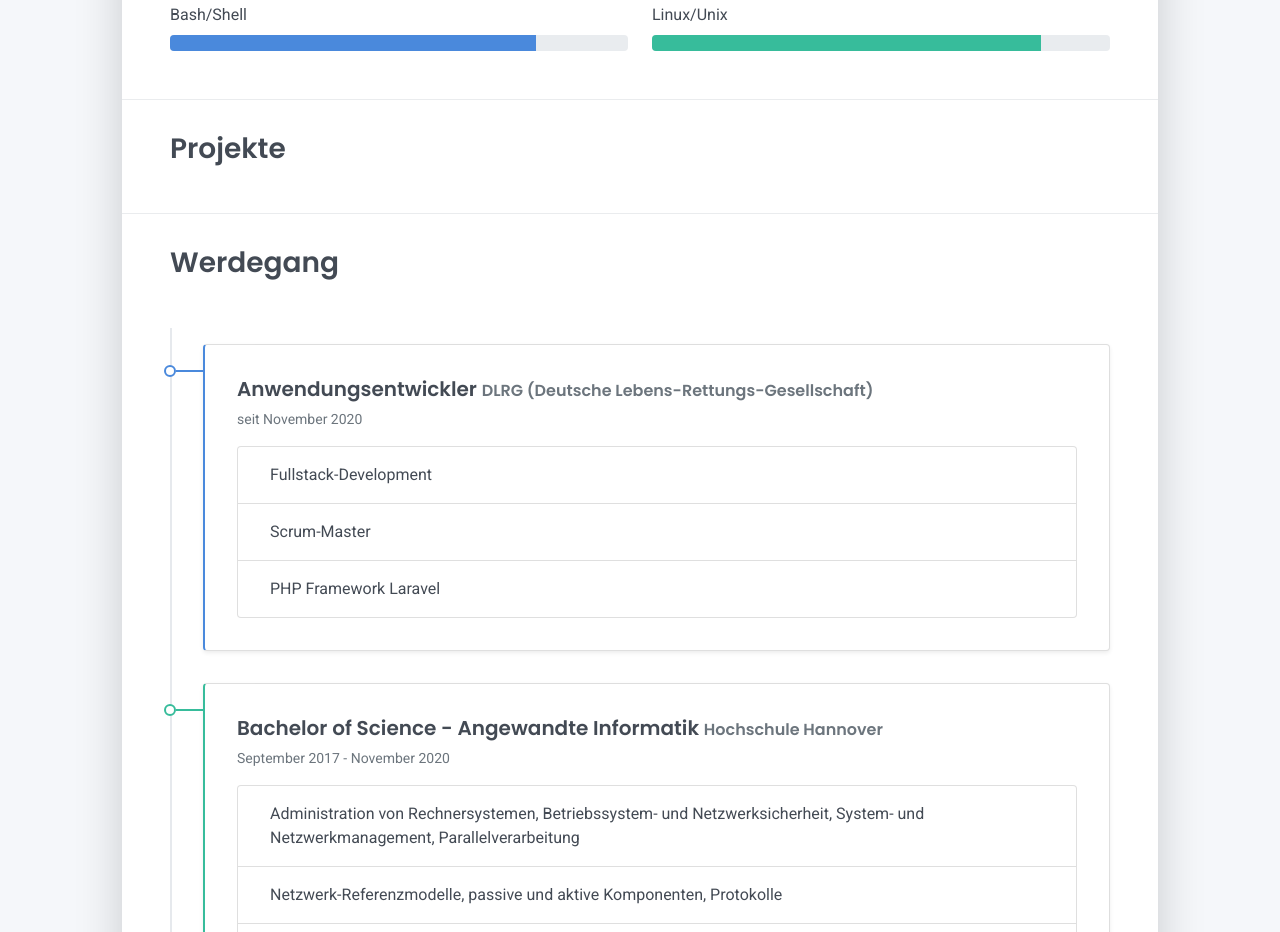
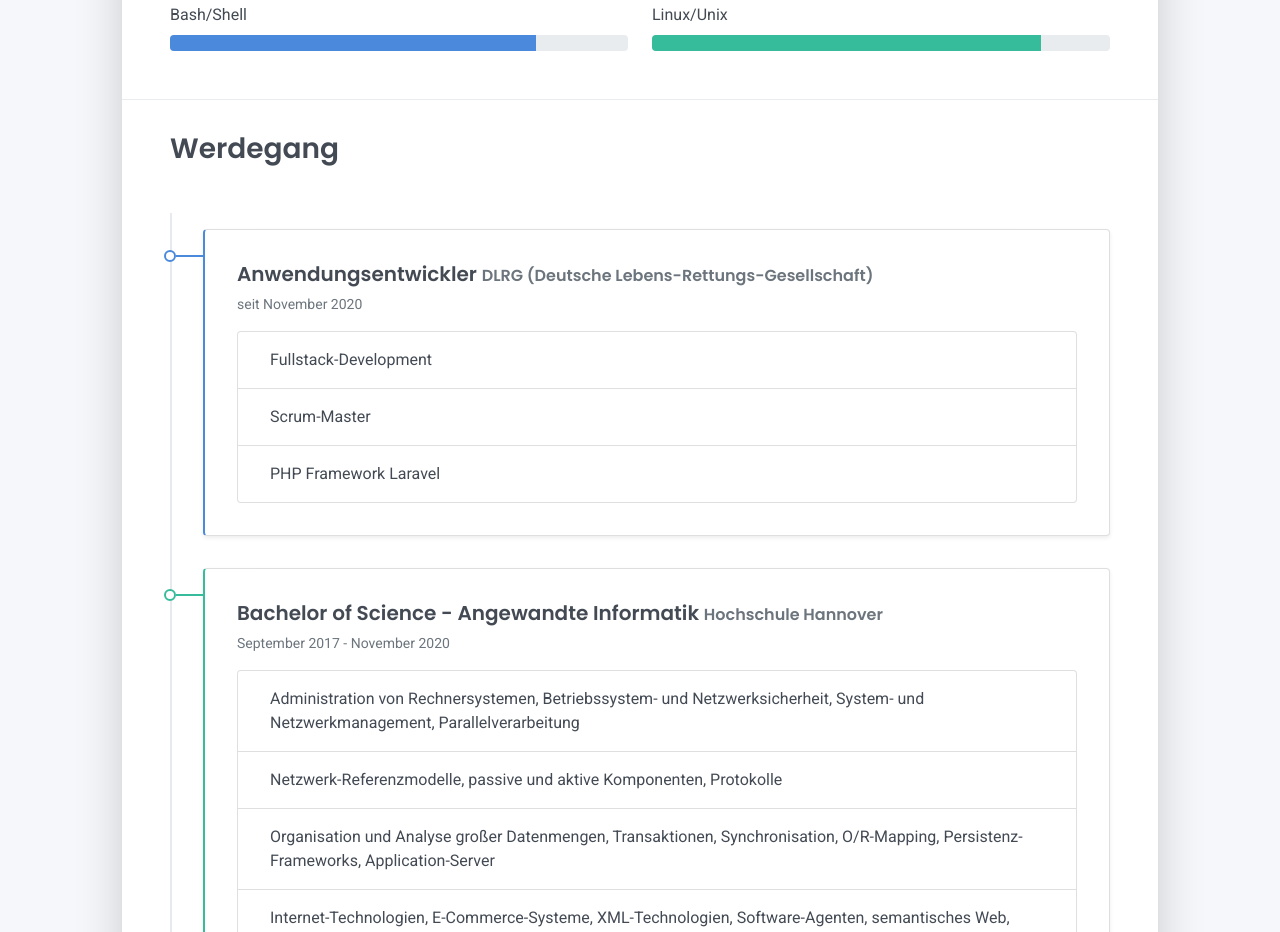
Before and after one commit to steven-streller/portfolio, a plain HTML site: page public/index.html in a window 1280 px wide. Shown: the part 1154-2086 px from the top of the page. Drawn offline with Linux system fonts and the light colour scheme.

Commit message:
Projekte entfernt

```diff
--- a/public/index.html
+++ b/public/index.html
@@ -178,10 +178,6 @@
   </div>
   <hr class="d-print-none"/>
   <div class="work-experience-section px-3 px-lg-4">
-    <h2 class="h3 mb-4">Projekte</h2>
-  </div>
-  <hr class="d-print-none"/>
-  <div class="work-experience-section px-3 px-lg-4">
     <h2 class="h3 mb-4">Werdegang</h2>
     <div class="timeline">
       <div class="timeline-card timeline-card-primary card shadow-sm">
```
